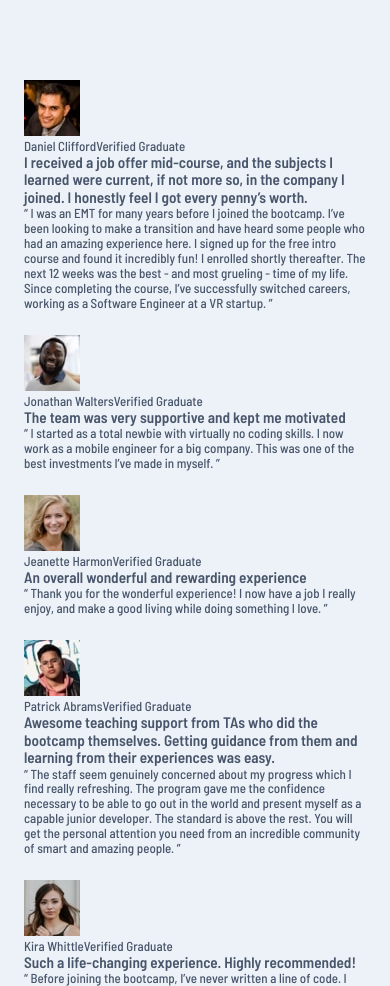
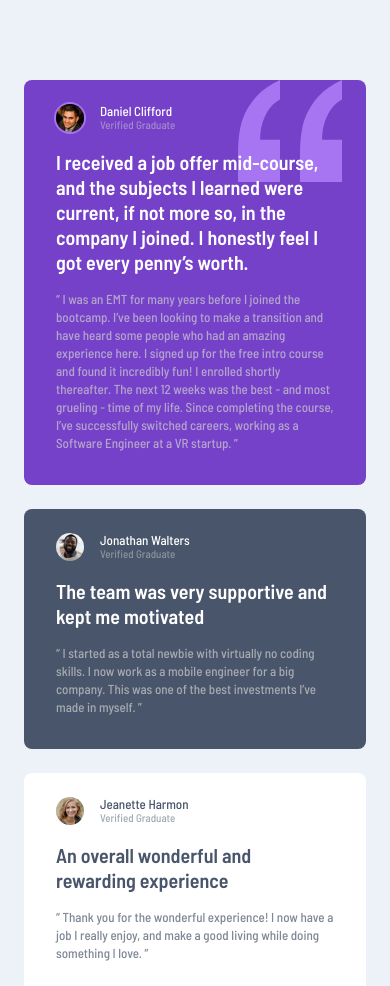
Before and after one commit to FacundoDLR/Testimonials-grid-section, a plain HTML site: page index.html in a window 390 px wide. Shown: the top 986 px of the page. Drawn offline with nearby package versions, Linux system fonts and the light colour scheme.

Commit message:
feat: CSS mobile design finished

```diff
--- a/index.html
+++ b/index.html
@@ -17,9 +17,10 @@
 
   <main>
 
-    <article class="card">
+    <article class="card bg-purple">
+      <img class="bg-pattern" src="/images/bg-pattern-quotation.svg" alt="quote img background">
       <div class="user__info">
-        <img src="/images/image-daniel.jpg" alt="Daniel Clifford avatar">
+        <img class="ring" src="/images/image-daniel.jpg" alt="Daniel Clifford avatar">
         <p><span>Daniel Clifford</span><span>Verified Graduate</span></p>
       </div>
       <div class="user__summary">
@@ -33,7 +34,7 @@
       </div>
     </article>
 
-    <article class="card">
+    <article class="card bg-gray">
       <div class="user__info">
         <img src="/images/image-jonathan.jpg" alt="Jhonathan Walters avatar">
         <p><span>Jonathan Walters</span><span>Verified Graduate</span></p>
@@ -45,7 +46,7 @@
       </div>
     </article>
 
-    <article class="card">
+    <article class="card bg-white">
       <div class="user__info">
         <img src="/images/image-jeanette.jpg" alt="Jeanette Harmon avatar">
         <p><span>Jeanette Harmon</span><span>Verified Graduate</span></p>
@@ -57,9 +58,9 @@
       </div>
     </article>
 
-    <article class="card">
+    <article class="card bg-dark">
       <div class="user__info">
-        <img src="/images/image-patrick.jpg" alt="Patrick Abrams avatar">
+        <img class="ring" src="/images/image-patrick.jpg" alt="Patrick Abrams avatar">
         <p><span>Patrick Abrams</span><span>Verified Graduate</span></p>
       </div>
       <div class="user__summary">
@@ -72,7 +73,7 @@
       </div>
     </article>
 
-    <article class="card">
+    <article class="card bg-white">
       <div class="user__info">
         <img src="/images/image-kira.jpg" alt="Kira Whittle avatar">
         <p><span>Kira Whittle</span><span>Verified Graduate</span></p>
--- a/style.css
+++ b/style.css
@@ -13,7 +13,7 @@
   --font-weight-medium: 500;
 
   --line-height-title: 1.25;
-  --line-height-description: 1.125;
+  --line-height-description: 1.3846154;
 
   /* COLOR */
 
@@ -28,11 +28,11 @@
   --Light-grayish-blue: hsl(210, 46%, 95%);
 
   /* SPACING */
-  --spacing400: 2rem;
-  --spacing350: 1.5rem;
-  --spacing300: 1.125rem;
-  --spacing-100: 1rem;
-  --spacing50: 0.5rem;
+  --spacing400: 2rem; /* 32px */
+  --spacing350: 1.5rem; /* 24px */
+  --spacing300: 1.125rem; /* 18px */
+  --spacing-100: 1rem; /* 16px */
+  --spacing50: 0.5rem; /* 8px */
 }
 
 *,
@@ -43,7 +43,7 @@
   box-sizing: border-box;
 }
 
-body{
+body {
   font-family: var(--font-primary);
   font-size: var(--font-size-md);
   color: var(--Very-dark-grayish-blue);
@@ -55,12 +55,103 @@ body{
   align-items: center;
 }
 
-main{
+main {
   width: 100%;
   padding: 5rem 1.5rem;
   display: grid;
   gap: 1.5rem;
   max-width: 69.375rem;
+}
+
+.ring {
+  box-shadow: 0 0 0 2px hsl(264, 82%, 70%);
+}
+
+
+.card:first-child{
+  position: relative;
+
+  & .bg-pattern {
+    position: absolute;
+    top: 0;
+    right: 1.5rem;
+    z-index: 0;
+    max-width: 100%;
+    height: auto;
+  }
+
+  & .user__info, .user__summary {
+    position: relative;
+    z-index: 9999;
+  }
+}
+
+.card {
+  padding: var(--spacing350) var(--spacing400) var(--spacing400);
+  border-radius: var(--spacing50);
+
+  & .user__info {
+    display: flex;
+    gap: var(--spacing-100);
+    margin-block-end: var(--spacing300);
+    & img {
+      border-radius: 50%;
+      width: 1.75rem;
+      height: 1.75rem;
+    }
+    & p {
+      display: flex;
+      flex-direction: column;
+    }
+    & p span:first-child{
+      color: var(--White);
+    }
+    & p span:last-child {
+      font-size: var(--font-size-sm);
+      opacity: 0.5;
+      color: var(--Light-gray);
+    }
+  }
+
+  & .user__summary{
+    display: flex;
+    flex-direction: column;
+    gap: var(--spacing-100);
+
+    & h3 {
+      font-size: var(--font-size-lg);
+      color: var(--White);
+      font-weight: var(--font-weight-semiBold);
+      line-height: var(--line-height-title)
+    }
+
+    & p {
+      opacity: .7;
+      line-height: var(--line-height-description);
+      color: var(--Light-gray);
+    }
+  }
+}
+
+.card:nth-child(3),
+.card:nth-child(5) {
+  & .user__info p span,
+  & .user__summary :is(h3, p) {
+    color: var(--Very-dark-grayish-blue) ;
+  }
+}
+
+.bg-purple{
+  background-color: var(--Moderate-violet);
+}
+.bg-gray{
+  background-color: var(--Very-dark-grayish-blue);
+}
+.bg-dark{
+  background-color: var(--Very-dark-blackish-blue);
+}
+.bg-white{
+  background-color: var(--White);
 }
 
 .attribution {
```
Lines whose indentation alone changed are shown as unchanged.
